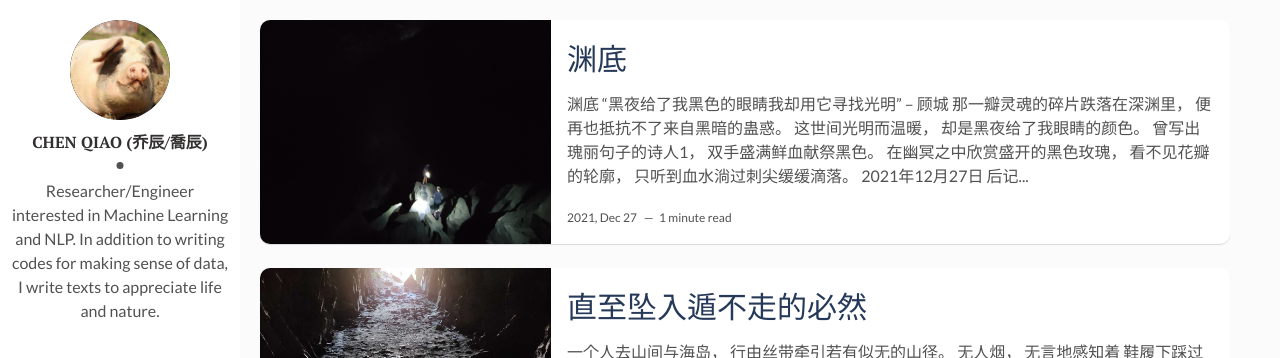
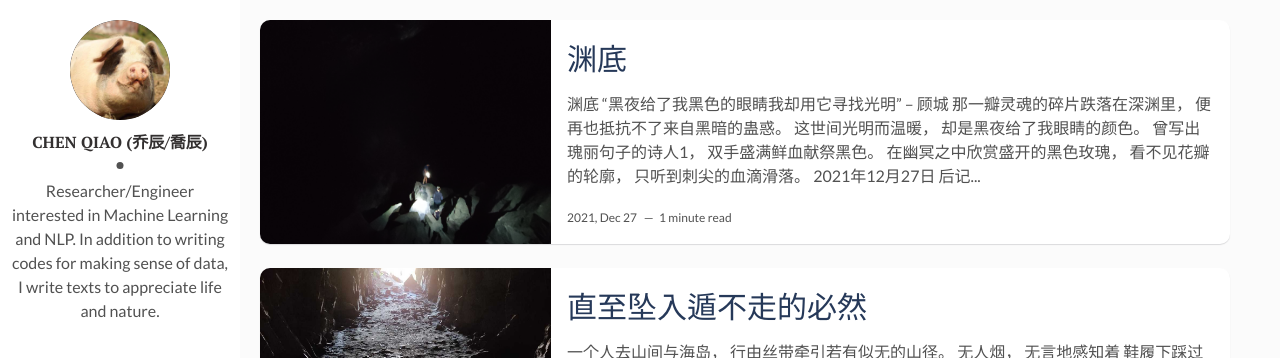
Before and after one commit to qiaochen/qiaochen.github.io, a Jekyll site: the page built from index.html, in a window 1280 px wide and 900 px high. Shown: the top 358 px of the window. Built offline with Jekyll 4.4.1, drawn with Linux system fonts in a browser that asks for light colours; the list of posts is cut into pages by our own code.

Commit message:
Update 2022-01-11-darkness.md

```diff
--- a/_posts/2022-01-11-darkness.md
+++ b/_posts/2022-01-11-darkness.md
@@ -31,7 +31,7 @@ tags: [挣扎, 桎梏, 神秘, 黑暗, 异世界]
 
 在幽冥之中欣赏盛开的黑色玫瑰，<br>
 看不见花瓣的轮廓，<br>
-只听到血水淌过刺尖缓缓滴落。
+只听到刺尖的血滴滑落。
 
 2021年12月27日
 
```
